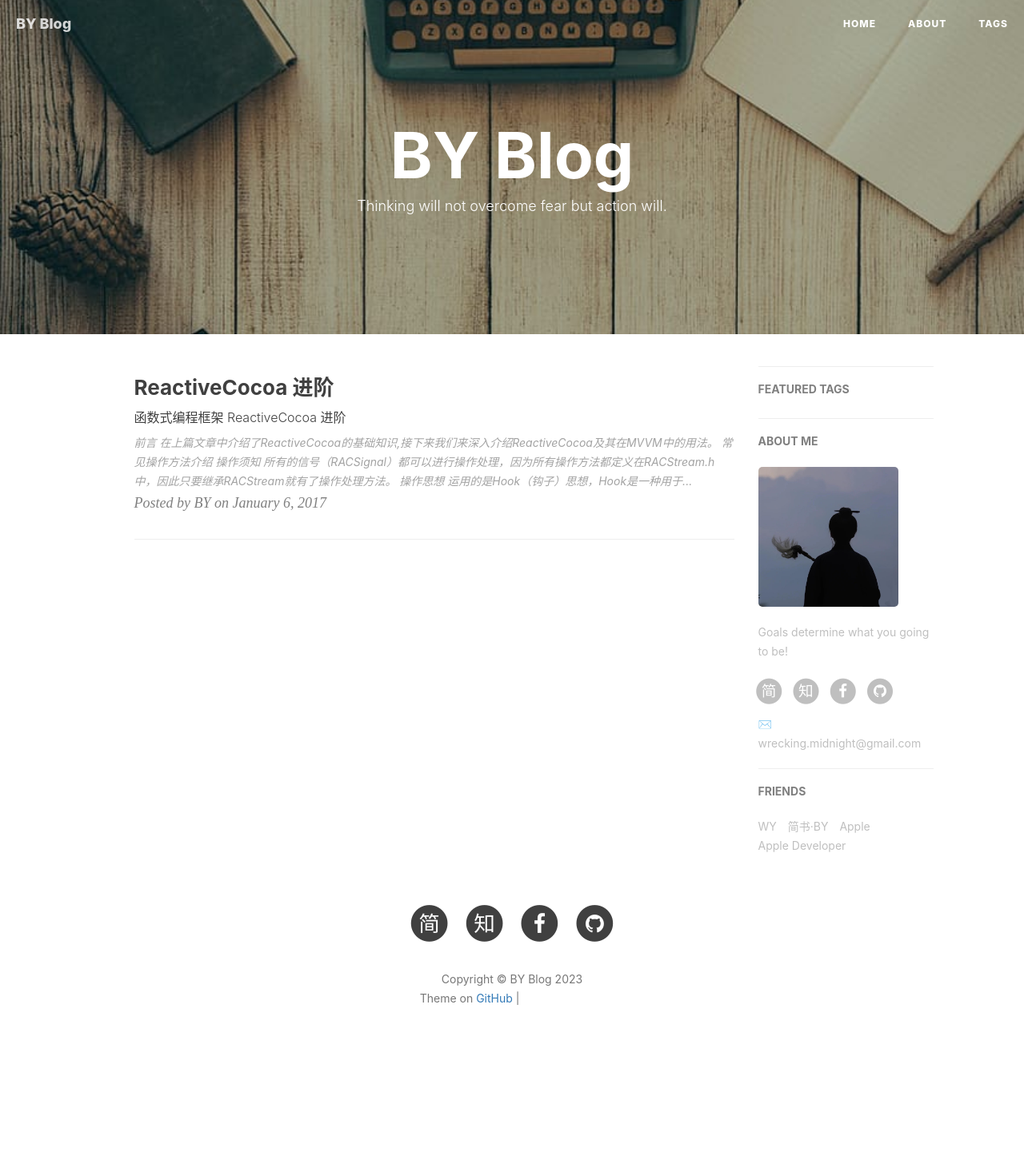
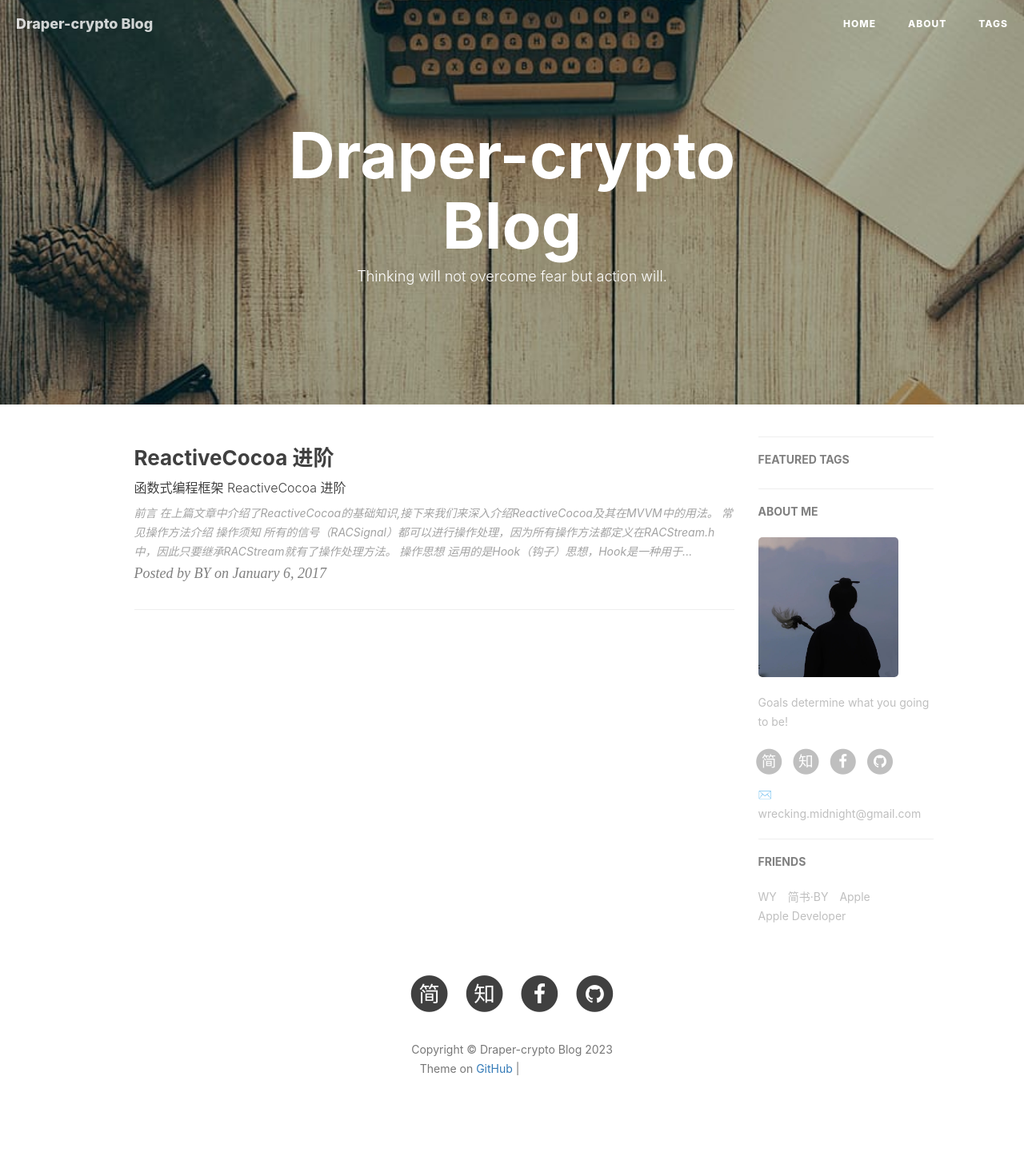
Before and after one commit to Draper-crypto/Draper-crypto.github.io, a Jekyll site: the page built from index.html, in a window 1280 px wide. Shown: the whole page at 80% size. Built offline with Jekyll 4.4.1, drawn with Linux system fonts in a browser that asks for light colours; nearby versions of some CDN libraries; the list of posts is cut into pages by our own code; comment, search, counter and statistics services are not loaded; before the commit the page ends 1353 px from its top, so only the background shows below that; grey boxes are pictures that could not be loaded.

Commit message:
更新 _config.yml

```diff
--- a/_config.yml
+++ b/_config.yml
@@ -1,6 +1,6 @@
 # Site settings
-title: BY Blog
-SEOTitle: Draper-crypto的博客 | BY Blog
+title: Draper-crypto Blog
+SEOTitle: Draper-crypto的博客 | Draper-crypto Blog
 header-img: img/post-bg-desk.jpg
 email: wrecking.midnight@gmail.com
 description: "Every failure is leading towards success."
```
